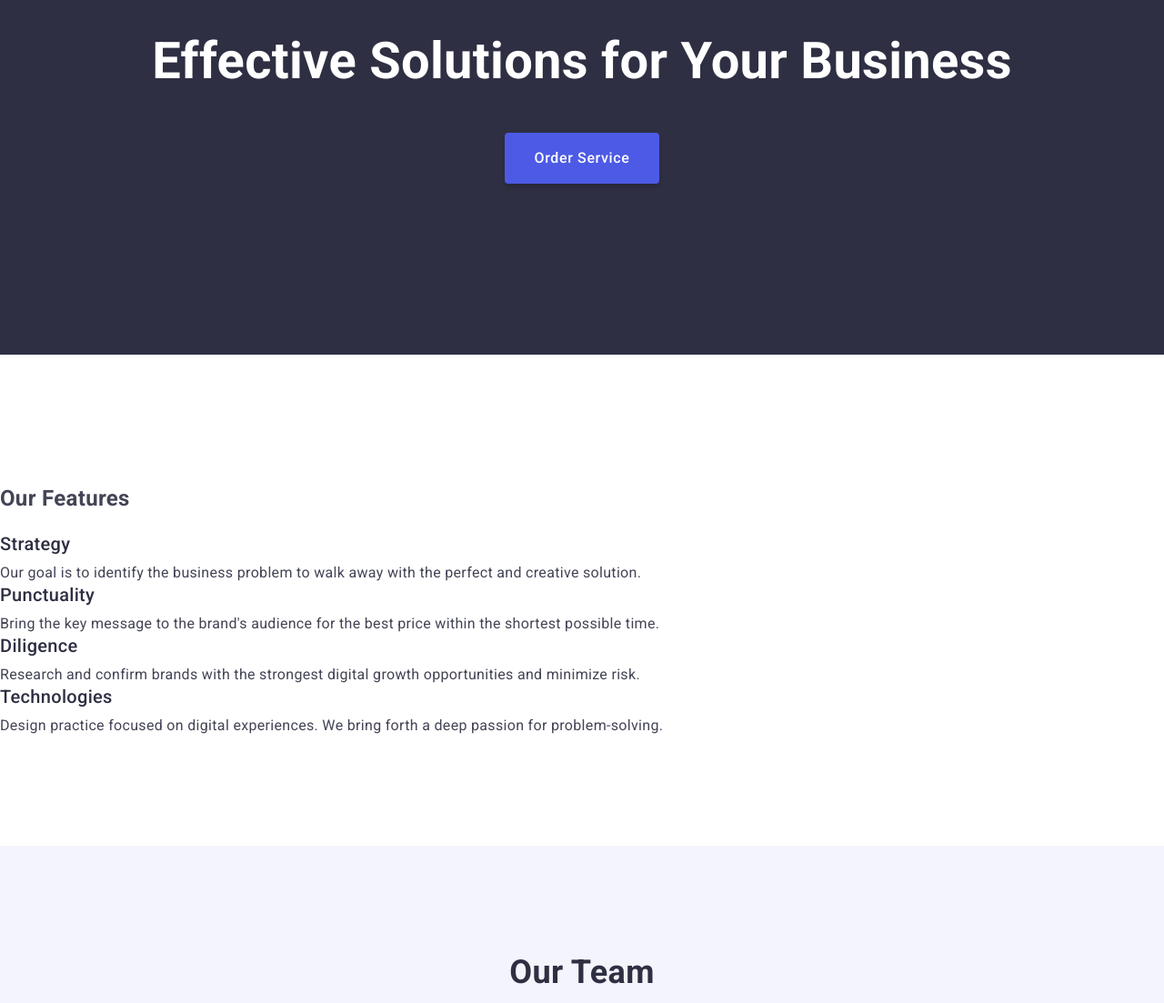
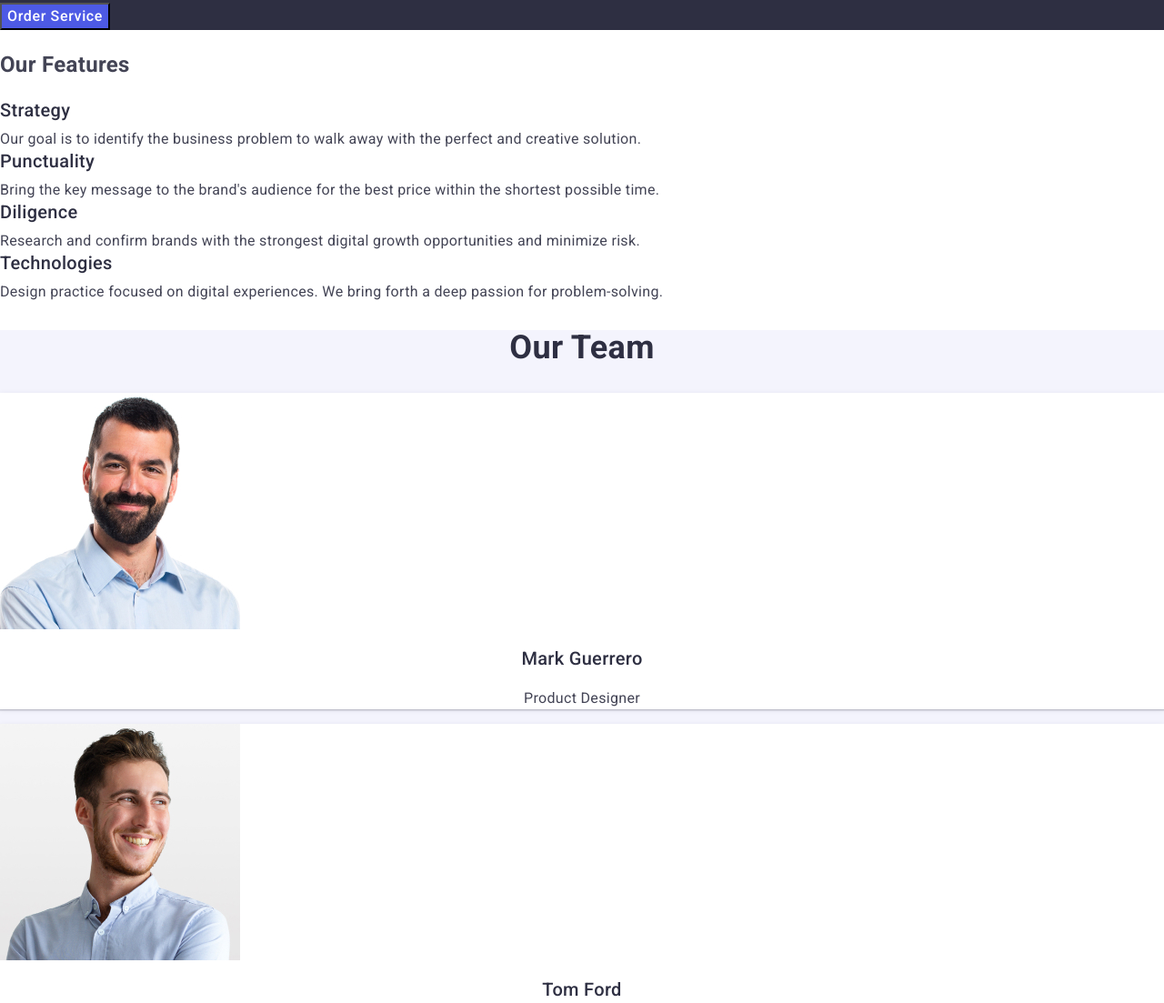
Before and after one commit to Den11m/goit-markup-hw-02, a plain HTML site: page index.html in a window 1280 px wide. Shown: the part 296-1399 px from the top of the page at 91% size. Drawn offline with nearby package versions, Linux system fonts and the light colour scheme.

Commit message:
refine CSS layout and add footer logo accent

```diff
--- a/css/common.css
+++ b/css/common.css
@@ -3,6 +3,13 @@ body {
   line-height: 1.5;
   letter-spacing: 0.02em;
   color: #434455;
+  background-color: #ffffff;
+}
+
+ul {
+  margin: 0;
+  padding: 0;
+  list-style: none;
 }
 
 img {
@@ -10,8 +17,6 @@ img {
 }
 
 .list {
-  margin: 0;
-  padding: 0;
   list-style: none;
 }
 
@@ -34,7 +39,6 @@ img {
 }
 
 .section-title {
-  margin: 0 0 72px;
   font-size: 36px;
   line-height: 1.11;
   text-align: center;
--- a/css/features.css
+++ b/css/features.css
@@ -1,7 +1,3 @@
-.features {
-  padding: 120px 0;
-}
-
 .features-title {
   margin: 0 0 8px;
   font-size: 20px;
--- a/css/footer.css
+++ b/css/footer.css
@@ -1,5 +1,4 @@
 .footer {
-  padding: 100px 0;
   background-color: #2e2f42;
 }
 
@@ -7,7 +6,10 @@
   color: #f4f4fd;
 }
 
+.footer-logo .logo-accent {
+  color: #4d5ae5;
+}
+
 .footer-text {
-  margin: 16px 0 0;
   color: #f4f4fd;
 }
--- a/css/hero.css
+++ b/css/hero.css
@@ -1,10 +1,8 @@
 .hero {
-  padding: 188px 0;
   background-color: #2e2f42;
 }
 
 .hero-title {
-  margin: 0 0 48px;
   font-size: 56px;
   line-height: 1.07;
   text-align: center;
@@ -12,9 +10,6 @@
 }
 
 .hero-button {
-  display: block;
-  margin: 0 auto;
-  padding: 16px 32px;
   font-family: inherit;
   font-size: 16px;
   font-weight: 500;
@@ -22,9 +17,6 @@
   letter-spacing: 0.04em;
   color: #ffffff;
   background-color: #4d5ae5;
-  border: none;
-  border-radius: 4px;
-  box-shadow: 0 4px 4px rgba(0, 0, 0, 0.15);
   cursor: pointer;
   transition: background-color 250ms cubic-bezier(0.4, 0, 0.2, 1);
 }
--- a/css/portfolio.css
+++ b/css/portfolio.css
@@ -1,15 +1,8 @@
-.portfolio {
-  padding: 120px 0;
-}
-
 .portfolio-content {
-  padding: 32px 16px;
   background-color: #ffffff;
-  border: 1px solid #e7e9fc;
 }
 
 .portfolio-title {
-  margin: 0 0 8px;
   font-size: 20px;
   font-weight: 500;
   line-height: 1.2;
--- a/css/team.css
+++ b/css/team.css
@@ -1,5 +1,4 @@
 .team {
-  padding: 120px 0;
   background-color: #f4f4fd;
 }
 
@@ -12,18 +11,12 @@
 }
 
 .team-content {
-  padding: 32px 16px;
   text-align: center;
 }
 
 .team-name {
-  margin: 0 0 8px;
   font-size: 20px;
   font-weight: 500;
   line-height: 1.2;
   color: #2e2f42;
 }
-
-.team-position {
-  margin: 0;
-}
```
